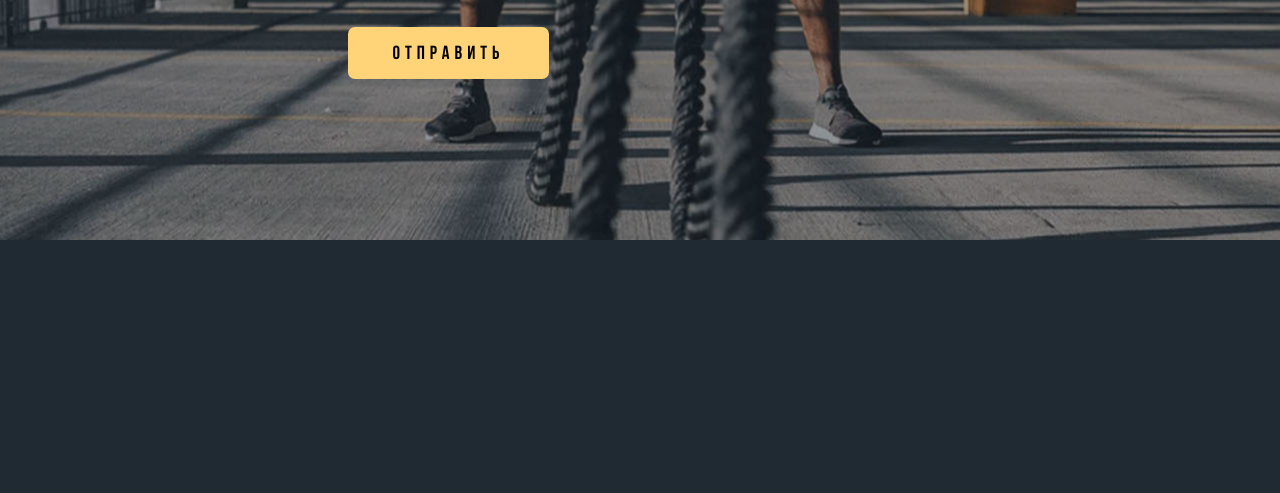
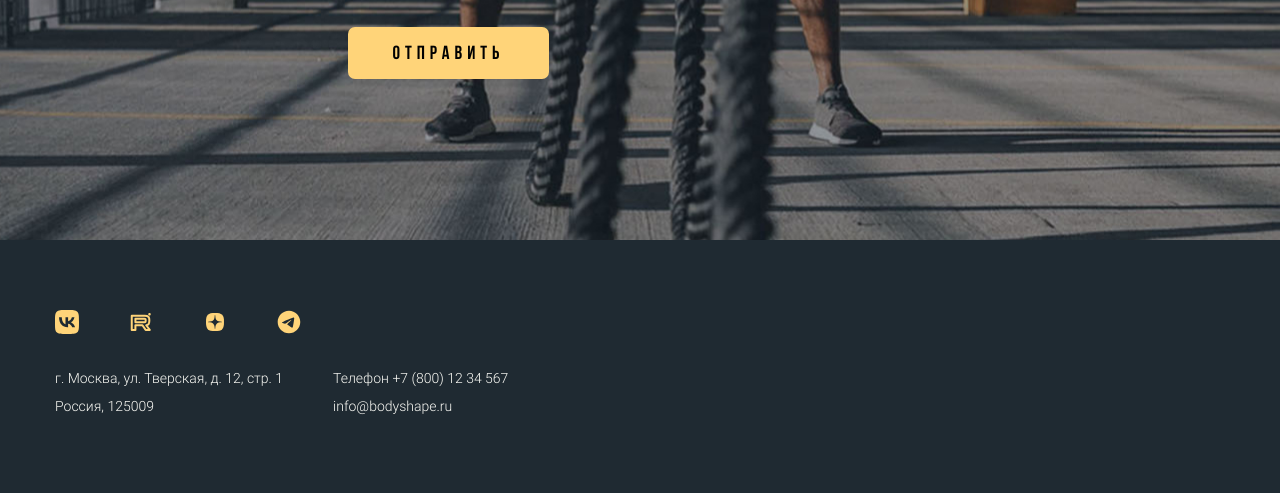
Before and after one commit to asesyolkin/BodyShape, a plain HTML site: page index.html in a window 1280 px wide. Shown: the part 4146-4639 px from the top of the page. Drawn offline with Linux system fonts and the light colour scheme.

Commit message:
added the footer section

```diff
--- /dev/null
+++ b/css/blocks/footer.css
@@ -0,0 +1,22 @@
+.footer {
+  padding: 70px 0;
+}
+
+.footer a:hover {
+  color: var(--accent);
+}
+
+.footer-socials {
+  margin-bottom: 30px;
+
+  display: flex;
+  gap: 20px 50px;
+  align-items: center;
+}
+.footer-contacts {
+  display: flex;
+  gap: 50px;
+
+  font-size: 14px;
+  line-height: 2;
+}
--- a/css/main.css
+++ b/css/main.css
@@ -16,3 +16,4 @@
 @import "./blocks/card-group.css";
 @import "./blocks/contacts.css";
 @import "./blocks/form.css";
+@import "./blocks/footer.css";
--- a/index.html
+++ b/index.html
@@ -219,5 +219,25 @@
       </div>
     </section>
   </main>
+  <footer class="footer">
+    <div class="container">
+      <ul class="footer-socials">
+        <li><a href="#!"><img src="./img/social icons/vk.svg" alt="Social"></a></li>
+        <li><a href="#!"><img src="./img/social icons/rutube.svg" alt="Social"></a></li>
+        <li><a href="#!"><img src="./img/social icons/dzen.svg" alt="Social"></a></li>
+        <li><a href="#!"><img src="./img/social icons/telegram.svg" alt="Social"></a></li>
+      </ul>
+      <div class="footer-contacts">
+        <address class="footer-contacts-col">
+          г. Москва, ул. Тверская, д. 12, стр. 1<br>
+          Россия, 125009
+        </address>
+        <p class="footer-contacts-col">
+          Телефон <a href="tel:+78001234567">+7 (800) 12 34 567</a><br>
+          <a href="mailto:info@bodyshape.ru">info@bodyshape.ru</a>
+        </p>
+      </div>
+    </div>
+  </footer>
 </body>
 </html>
```
